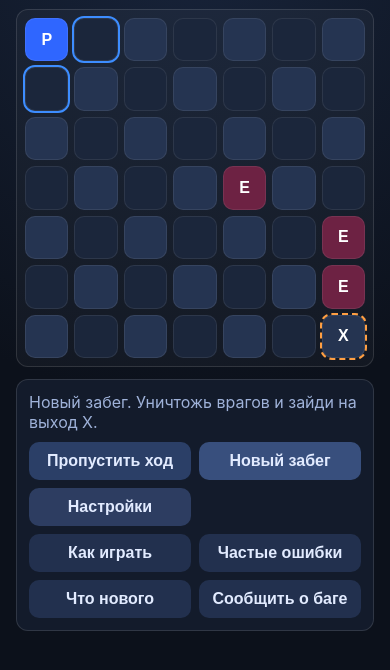
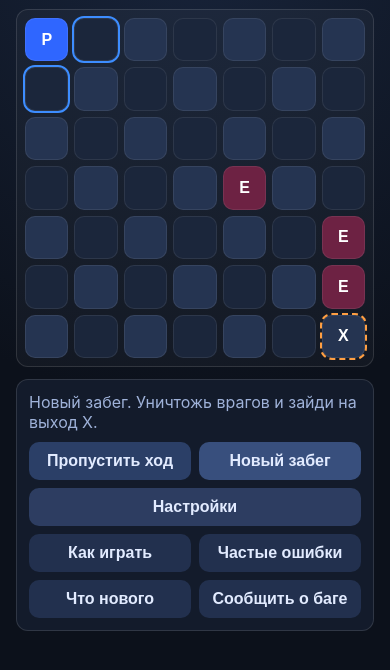
Before and after one commit to beaver20007/metro-relic-ios, a website: page web/index.html in a window 390 px wide. Both pictures are taken after a click on the button "Начать забег". Shown: the part 76-746 px from the top of the page. Drawn offline with Linux system fonts and the light colour scheme.

Commit message:
Finalize mobile UI, splash onboarding, and settings improvements

```diff
--- a/docs/styles.css
+++ b/docs/styles.css
@@ -239,6 +239,16 @@ button {
   color: var(--text);
 }
 
+@media (max-width: 640px) {
+  .controls {
+    grid-template-columns: 1fr 1fr;
+  }
+
+  #settingsBtn {
+    grid-column: 1 / -1;
+  }
+}
+
 #howToBtn,
 #faqBtn,
 #whatsNewBtn,
--- a/web/styles.css
+++ b/web/styles.css
@@ -239,6 +239,16 @@ button {
   color: var(--text);
 }
 
+@media (max-width: 640px) {
+  .controls {
+    grid-template-columns: 1fr 1fr;
+  }
+
+  #settingsBtn {
+    grid-column: 1 / -1;
+  }
+}
+
 #howToBtn,
 #faqBtn,
 #whatsNewBtn,
```
